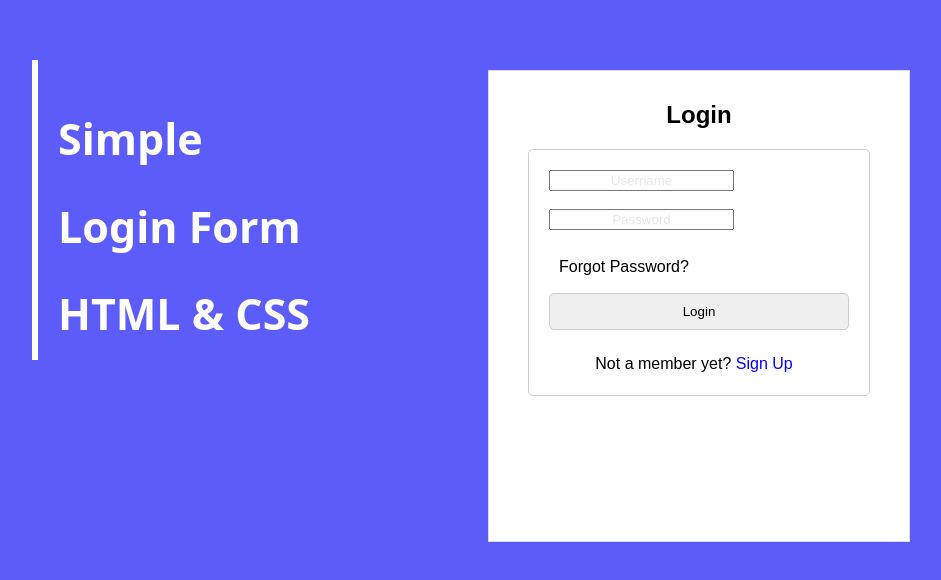
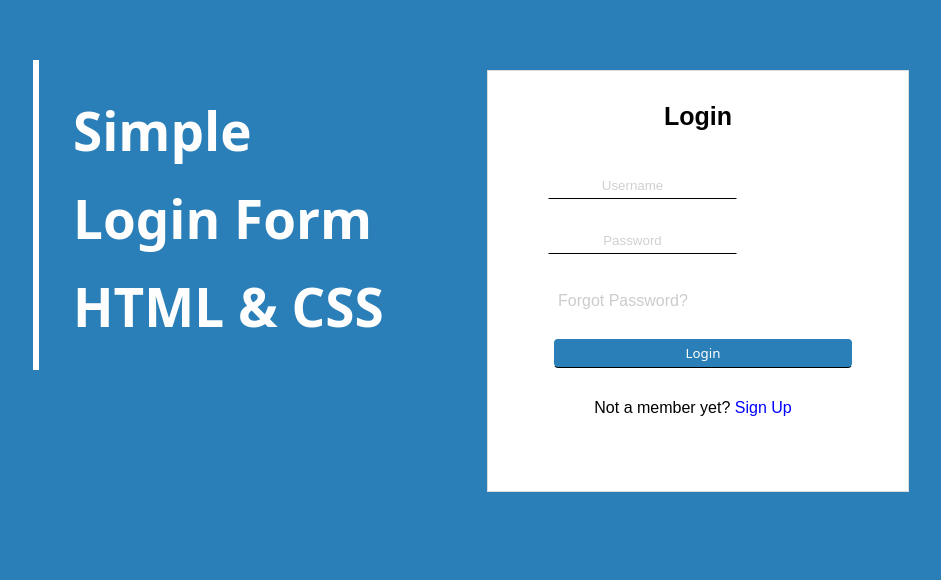
Before and after one commit to Etherisium/Quiz1, a plain HTML site: page index.html in a window 1280 px wide. Shown: the part 250-830 px from the top of the page, without its empty margins (164-1105 px from the left). Drawn offline with Linux system fonts and the light colour scheme.

Commit message:
Add first update

```diff
--- a/index.html
+++ b/index.html
@@ -15,12 +15,11 @@
     <div class = container>
 
         <div class="vertical"></div>
+
         <div class="textbox">
-
-
             <h1>Simple </h1>
             <h1>Login Form </h1>
-        <h1>HTML & CSS</h1>
+            <h1>HTML & CSS</h1>
 
     </div>
 
@@ -28,17 +27,18 @@
 
     <div class="textbox1">
 
-        <h2>Login</h2>
+     <b>  <h2>Login</h2>
+     </b>
 
 
 <form action="/action_page.php">
 
-    <input placeholder ="Username" id="fname" name="fname"><br><br>
+  <input placeholder ="Username" id="fname" name="fname" ><br><br>
 
-    <input placeholder="Password" id="lname" name="lname"><br><br>
+   <input placeholder="Password" id="lname" name="lname"> <br><br>
 
     <p class=" para-1">Forgot Password? </p>
-    <input type="submit" value="Login">
+  <p class="para-3"><input type="submit" value="Login"></p>
 
     <p class="para-2">Not a member yet? <span style="color:blue">Sign Up</span>  </p>
   </form>
--- a/q1.css
+++ b/q1.css
@@ -3,32 +3,39 @@ body {
     margin: 0;
     padding: 0;
     box-sizing: border-box;
-    background-color: rgb(92, 92, 250);
+    background-color: rgb(42, 127, 184);
 }
 form {
     width: 300px;
     margin: 20px auto;
     padding: 20px;
-    border: 1px solid #ccc;
-    border-radius: 5px;
+    border: 1px solid hsl(67, 111, 244);
+    border-radius: 4px;
 }
 input[type="text"],
 input[type="email"],
-input[type="password"],
+input[type="password"]
+
+,
 input[type="submit"] {
     width: 100%;
-    padding: 10px;
-    margin: 5px 0;
+    padding: 5px;
+    margin: 5px ;
+    background-color: rgb(42, 127, 184) ;
     border-radius: 5px;
-    border: 1px solid #ccc;
     box-sizing: border-box;
+    display: center;
+    color:white;
+    font-family:system-ui, -apple-system, BlinkMacSystemFont, 'Segoe UI', Roboto, Oxygen, Ubuntu, Cantarell, 'Open Sans', 'Helvetica Neue', sans-serif
+    ;
 }
 
-h1 {  font-size:43px;
+h1 {  font-size:53px;
     color: rgb(254, 254, 254);
     text-align: left;
     font-family:system-ui, -apple-system, BlinkMacSystemFont, 'Segoe UI', Roboto, Oxygen, Ubuntu, Cantarell, 'Open Sans', 'Helvetica Neue', sans-serif
     ;
+    margin:15px;
  }
 
 
@@ -41,12 +48,12 @@ h1 {  font-size:43px;
   justify-content: center ;
      }
 
-h2 {
+h2 { font-size: 25px;
         color:rgb(0, 0, 0);
         text-align: center;
      }
 
-.textbox{margin: 10px;
+.textbox{margin: 9px;
     padding: 10px;
     Height: 400px;
     width: 400px;}
@@ -55,7 +62,7 @@ h2 {
     background-color: white;
     padding: 10px;
     border: 1px solid gainsboro;
-    Height: 450px;
+    Height: 400px;
     width: 400px;
 
 }
@@ -64,7 +71,10 @@ h2 {
     width: 250px;
      margin: 5px;
      padding: 5px;
-    text-align: left;}
+    text-align: left;
+color: #ccc;}
+
+
 .para-2 {height: 0.5px;
     width: 250px;
      margin: 10px;
@@ -72,11 +82,25 @@ h2 {
     text-align: center;}
 
 .vertical{border-right: 6px solid rgb(255, 255, 255);
-    height: 300px;
+    height: 310px;
     position: right;
     right: 50%;}
 
 
-    ::placeholder { text-align: center;
+    ::placeholder {
+        padding: 10px;
+        margin: 10px;
+        text-align: center;
         color: rgb(208, 208, 208);
-        opacity: 0.5;}
+        opacity: 1;
+      }
+
+
+input {
+    background-color: white;
+    border: 1px solid white;
+    border-bottom: 1px solid black;
+    padding: 5px;
+    margin-bottom: 10px;
+
+}
```
